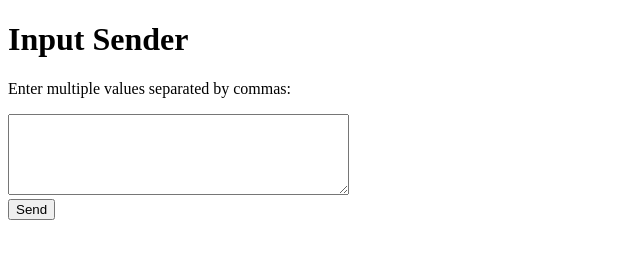
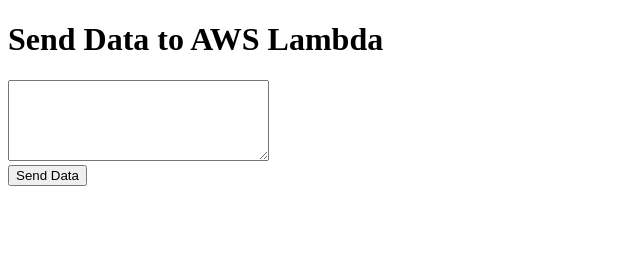
Before and after one commit to rslgp/zomboid-encrypt, a plain HTML site: page index.html in a window 1280 px wide. Shown: the whole page, without its empty margins (0-640 px from the left). Drawn offline with Linux system fonts and the light colour scheme.

Commit message:
Update index.html

```diff
--- a/index.html
+++ b/index.html
@@ -1,47 +1,51 @@
 <!DOCTYPE html>
 <html>
 <head>
-  <title>Input Sender</title>
+    <title>Send Data to AWS Lambda</title>
     <script>
-    function sendInput() {
-      // Get user input from textarea
-      var userInput = document.getElementById("inputTextarea").value;
+        function sendData() {
+            // Get user input from text area
+            const userInput = document.getElementById("inputData").value;
 
-      // Split the input values by commas and trim each value
-      var inputArray = userInput.split(",").map(function(item) {
-        return item.trim();
-      });
+            // Convert user input to an array, splitting by comma
+            const dataArray = userInput.split(",");
 
-      // Create JSON body with the input array
-      var requestBody = JSON.stringify({
-        dataArray: inputArray
-      });
+            // Create JSON object with dataArray as property
+            const data = {
+                dataArray: dataArray
+            };
 
-      // Send GET request to AWS Lambda function
-      var xhr = new XMLHttpRequest();
-      xhr.open("GET", "https://lfrhwwjy1c.execute-api.sa-east-1.amazonaws.com/default/zomboid-encrypt?data=" + encodeURIComponent(requestBody));
-      xhr.onreadystatechange = function() {
+            // Convert data object to JSON string
+            const jsonData = JSON.stringify(data);
+
+            // Create XMLHttpRequest object
+            const xhr = new XMLHttpRequest();
+
+            // Configure request
+            xhr.open("POST", "https://lfrhwwjy1c.execute-api.sa-east-1.amazonaws.com/default/zomboid-encrypt", true);
+            xhr.setRequestHeader("Content-Type", "application/json;charset=UTF-8");
+
+            // Send request with JSON data as body
+            xhr.send(jsonData);
+
+            // Handle response
+            xhr.onreadystatechange = function () {
                 if (xhr.readyState === XMLHttpRequest.DONE) {
                     if (xhr.status === 200) {
-            // Success! Display the encrypted data
-            var response = JSON.parse(xhr.responseText);
-            var encryptedData = response.encryptedData;
-            document.getElementById("resultDiv").innerText = "Encrypted Data: " + encryptedData;
+                        // Request successful
+                        console.log("Request successful", xhr.responseText);
                     } else {
-            // Error! Display the error message
-            document.getElementById("resultDiv").innerText = "Error: " + xhr.responseText;
+                        // Request failed
+                        console.error("Request failed", xhr.responseText);
                     }
                 }
             };
-      xhr.send();
         }
     </script>
 </head>
 <body>
-  <h1>Input Sender</h1>
-  <p>Enter multiple values separated by commas:</p>
-  <textarea id="inputTextarea" rows="5" cols="40"></textarea><br>
-  <button onclick="sendInput()">Send</button>
-  <div id="resultDiv"></div>
+    <h1>Send Data to AWS Lambda</h1>
+    <textarea id="inputData" rows="5" cols="30"></textarea><br>
+    <button onclick="sendData()">Send Data</button>
 </body>
 </html>
```
Lines whose indentation alone changed are shown as unchanged.
